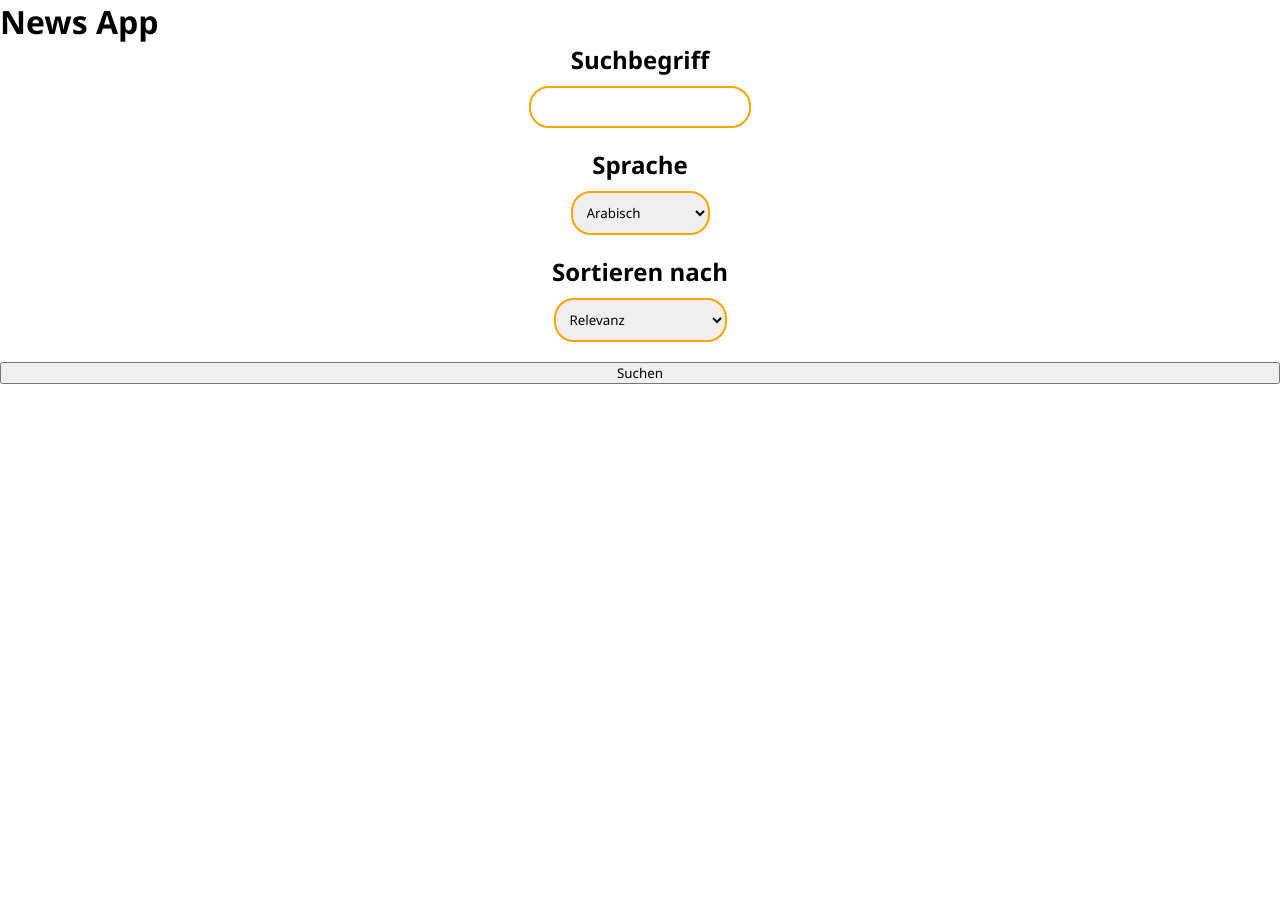
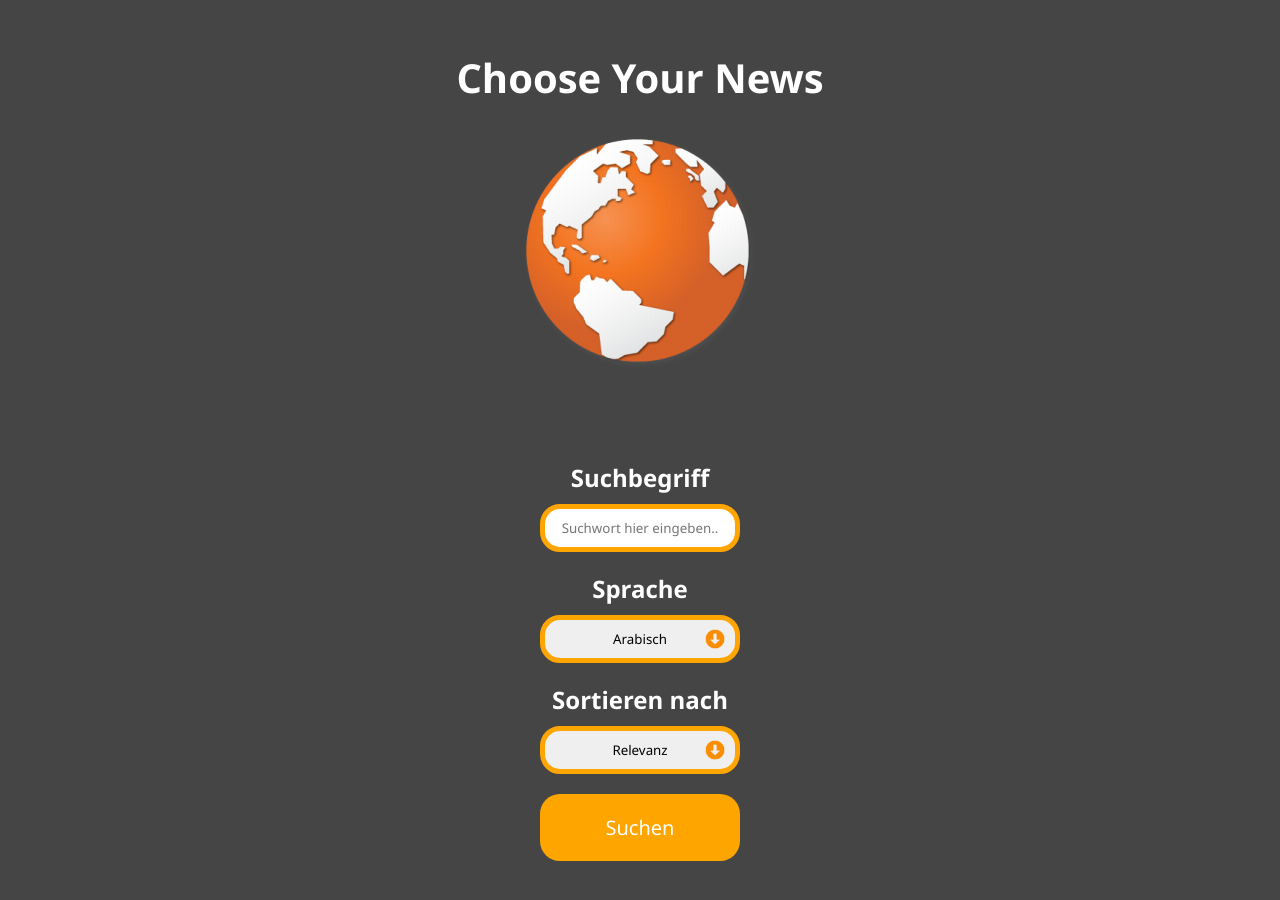
Before and after one commit to Reazy96/Project-News, a plain HTML site: page index.html in a window 1280 px wide. Before the commit the page ends 800 px from the top, so only its background shows below. Drawn offline with Linux system fonts and the light colour scheme.

Commit message:
styling done

```diff
--- a/index.html
+++ b/index.html
@@ -8,11 +8,14 @@
   </head>
   <body>
     <header>
-      <h1>News App</h1>
+      <nav>
+        <h1>Choose Your News</h1>
+        <img src="./assets/26320.png" alt="" />
+      </nav>
       <section>
         <div>
           <h2>Suchbegriff</h2>
-          <input class="input" type="text" />
+          <input class="input" type="text" placeholder="Suchwort hier eingeben.." />
         </div>
         <div>
           <h2>Sprache</h2>
--- a/style.css
+++ b/style.css
@@ -5,13 +5,57 @@
   font-family: "Segoe UI", Tahoma, Geneva, Verdana, sans-serif;
 }
 
+body {
+  background-color: rgba(0, 0, 0, 0.729);
+}
+
+nav {
+  display: flex;
+  flex-direction: column;
+  justify-content: center;
+  align-items: center;
+  margin-bottom: 80px;
+  margin-top: 50px;
+}
+h1 {
+  color: white;
+  font-size: 40px;
+  margin-bottom: 20px;
+}
+
 h2 {
   margin-bottom: 10px;
+  color: white;
 }
 h3 {
   margin-top: 10px;
+  margin-bottom: 15px;
 }
 
+.btn {
+  padding: 20px 30px;
+  min-width: 200px;
+  align-self: center;
+  border-radius: 20px;
+  background-color: orange;
+  color: white;
+  font-size: 20px;
+  border: none;
+  margin-bottom: 50px;
+  transition: 0.5s;
+}
+
+.btn:hover {
+  background-color: rgb(170, 114, 9);
+}
+
+input:focus::placeholder {
+  color: transparent;
+}
+select:focus,
+input:focus {
+  outline: none;
+}
 section {
   display: flex;
   flex-direction: column;
@@ -24,7 +68,16 @@ section input,
 section select {
   padding: 10px;
   border-radius: 20px;
-  border: 2px solid orange;
+  border: 5px solid orange;
+  text-align: center;
+  appearance: none;
+  width: 200px;
+}
+section select {
+  background-image: url(./assets/512px-Eo_circle_orange_arrow-down.svg.png);
+  background-size: 20px;
+  background-repeat: no-repeat;
+  background-position: 160px;
 }
 
 .output-news {
@@ -39,7 +92,12 @@ section select {
   flex-direction: column;
   justify-content: space-between;
   gap: 20px;
-  background-color: rgba(0, 0, 0, 0.519);
+  background-color: rgba(0, 0, 0, 0.714);
+  border-radius: 20px;
+  padding: 20px 10px;
+}
+.output-news article p {
+  line-height: 35px;
 }
 
 img {
@@ -52,4 +110,11 @@ a {
   text-decoration: none;
   padding: 15px 30px;
   background-color: orange;
+  border-radius: 10px;
+  color: white;
 }
+
+main {
+  padding: 40px;
+  color: white;
+}
```
Also changed, not shown: assets/26320.png (added), assets/512px-Eo_circle_orange_arrow-down.svg.png (added).
